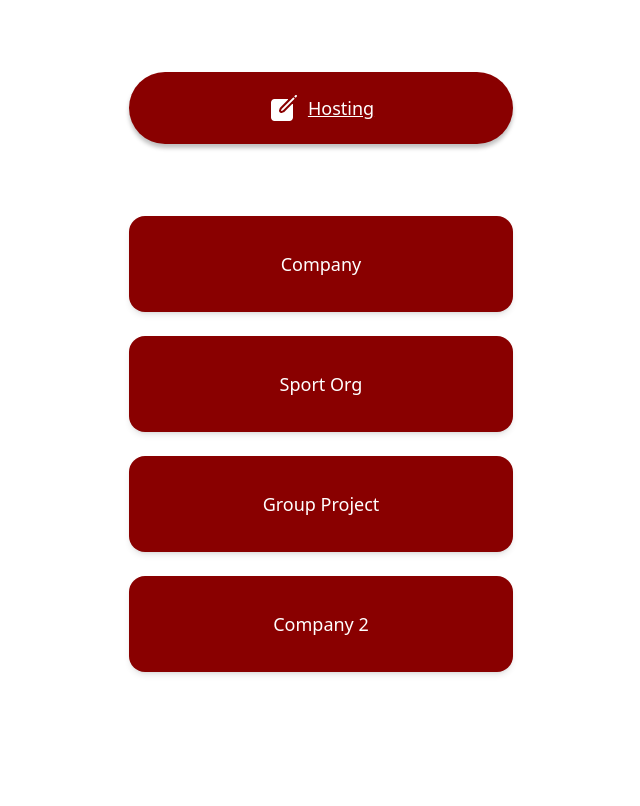
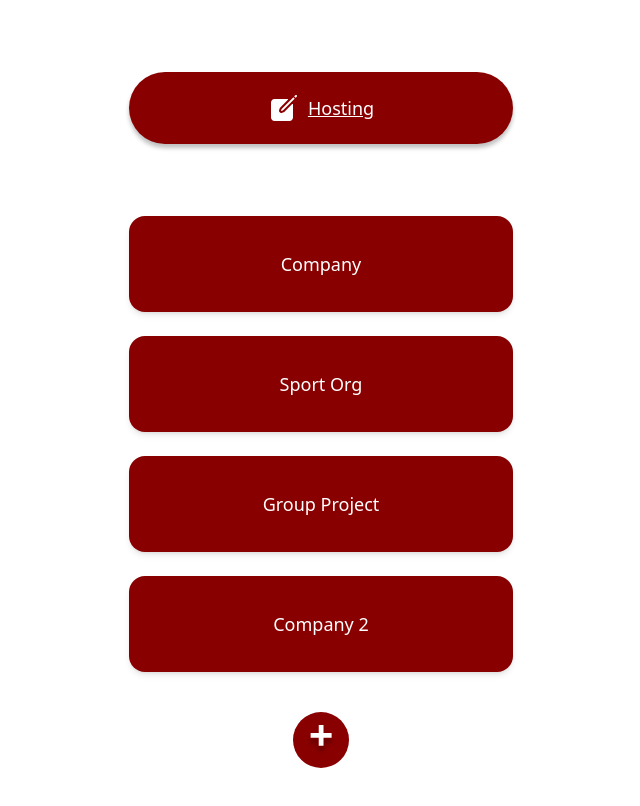
Before and after one commit to eliseoalcaraz/FrontEnd127, a Next.js app: page /hosting in a window 1280 px wide. Shown: the top 806 px of the page, without its empty margins (319-959 px from the left). Built offline with nearby package versions, Linux system fonts and the light colour scheme.

Commit message:
feat(hosting): add create button for course

```diff
--- a/app/(root)/hosting/page.tsx
+++ b/app/(root)/hosting/page.tsx
@@ -1,11 +1,26 @@
+"use client"
+
 import CourseCard from '@/components/CourseCard'
-import React from 'react'
-import { courses } from '@/content/data'
+import React, { useState } from 'react'
+import { courses as initialCourses } from '@/content/data'
 
 const Hosting = () => {
+
+  const [courses, setCourses] = useState(initialCourses)
+
+  const handleCreateCourse = () => {
+    //create a separate component for creating the course
+
+    const newCourse = {
+      id: courses.length + 1,
+      title: "New Course"
+    }
+    setCourses(prev => [...prev, newCourse])
+  }
+
   return (
     <div className='w-full min-h-screen flex justify-center'>
-      <div className='min-h-screen flex flex-col items-center justify-start w-full max-w-md gap-10 pt-10'>
+      <div className='min-h-screen flex flex-col items-center justify-start w-full max-w-md gap-10 pt-10 mb-10'>
         <div className='w-full p-8'>
           <div className='flex gap-2 items-center justify-center bg-myred text-white font-medium text-lg px-20 py-5 rounded-full cursor-pointer shadow-[0px_4px_4px_rgba(0,0,0,0.25)] backdrop-blur-[4px]'>
             <img src="/create.svg" alt="Create" className="w-8 h-8" />
@@ -17,6 +32,9 @@ const Hosting = () => {
             <CourseCard key={course.id} title={course.title} />
           ))}
         </div>
+        <div className='bg-myred h-14 w-14 rounded-full cursor-pointer flex items-center justify-center' onClick={handleCreateCourse}>
+          <img src="/add.svg" alt="Create" className="w-8 h-8" />
+        </div>
       </div>
     </div>
   )
```
Also changed, not shown: public/add.svg (added).
